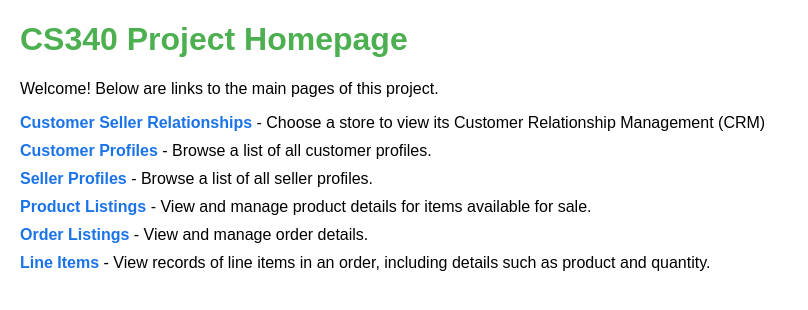
After one commit to bricar25/Project-Step-3-Draft-Version, a Flask app: template store109_app/templates/index2.html in a window 1280 px wide. The commit adds this page. Shown: the top 310 px of the page, without its empty margins (0-808 px from the left). Run offline with Flask 3, Linux system fonts and the light colour scheme; the template is opened without the code that fills it, so the values that code supplies are empty; some libraries are stand-ins or nearby versions.

Commit message:
completed update step for Customers table

```diff
--- a/store109_app/app.py
+++ b/store109_app/app.py
@@ -16,7 +16,7 @@ mysql = MySQL(app)
 
 @app.route("/")
 def home():
-    return redirect("/customers")
+    return render_template("index2.html")
 
 # route for customer's page
 @app.route("/customers", methods=["POST", "GET"])
@@ -34,9 +34,49 @@ def customers():
         # render customer page paassing our query data to the customers template
         return render_template("customers.j2", data = data)
 
+# route for editCustomer page
+@app.route("/editCustomer/<int:id>", methods = ["POST", "GET"])
+def editCustomer(id):
+    if request.method == "GET":
+        query = "select * from Customers where customerID = %s" %(id)
+        cursor = mysql.connection.cursor()
+        cursor.execute(query)
+        data = cursor.fetchall()
+
+        return render_template("editCustomer.j2", data = data)
+
+    if request.method == "POST":
+        if request.form.get("edit_customer"):
+            # get user form inputs
+            first_name = request.form["first_name"]
+            last_name = request.form["last_name"]
+            email = request.form["email"]
+            password = request.form["password"]
+            phone_number = request.form["phone_number"]
+
+            # build query
+            query = """
+                    update Customers set
+                    first_name   = %s,
+                    last_name    = %s,
+                    email        = %s,
+                    password     = %s,
+                    phone_number = %s
+                    where customerID = %s;
+                    """
+            # submit and commit query
+            cursor = mysql.connection.cursor()
+            cursor.execute(query, (first_name, last_name, email, password, phone_number, id))
+            mysql.connection.commit()
+
+            # once edit is made, go to customers page
+            return redirect("/customers")
+
+
+
 
 
 
 # Listener
 if __name__ == "__main__":
-    app.run(port=8012, debug=True)
+    app.run(port=8011, debug=True)
--- a/store109_app/templates/customers.j2
+++ b/store109_app/templates/customers.j2
@@ -4,12 +4,12 @@
     <meta charset="UTF-8">
     <meta name="viewport" content="width=device-width, initial-scale=1.0">
     <title>Customers Table</title>
-    <link rel="stylesheet" href="static/style.css">
+    <link rel="stylesheet" href="/static/style.css">
 </head>
 <body>
     <header>
         <h1>Customer Profiles</h1>
-        <a href="index.html" class="back-button">Back to Main</a>
+        <a href="/" class="back-button">Back to Main</a>
     </header>
 
     <main>
@@ -32,7 +32,7 @@
                 <td>{{customer[key]}}</td>
                 {% endfor %}
                 <td class="actions">
-                    <a href="editCustomer.html">Edit</a>
+                    <a href="editCustomer/{{customer.customerID}}">Edit</a>
                     <a href="#delete">Delete</a>
                 </td>
             </tr>
--- /dev/null
+++ b/store109_app/templates/index2.html
@@ -0,0 +1,45 @@
+<!DOCTYPE html>
+<html lang="en">
+<head>
+    <meta charset="UTF-8">
+    <meta name="viewport" content="width=device-width, initial-scale=1.0">
+    <title>Project Homepage</title>
+    <link rel="stylesheet" href="static/style.css">
+    <style>
+        ul {
+            list-style-type: none;
+            padding: 0;
+        }
+        li {
+            margin: 10px 0;
+        }
+        a {
+            text-decoration: none;
+            color: #1a73e8;
+            font-weight: bold;
+        }
+        a:hover {
+            color: #0056b3;
+        }
+    </style>
+</head>
+<body>
+
+    <header>
+        <h1>CS340 Project Homepage</h1>
+        <p>Welcome! Below are links to the main pages of this project.</p>
+    </header>
+
+    <main>
+        <ul>
+            <li><a href="CRMSelection.html">Customer Seller Relationships</a> - Choose a store to view its Customer Relationship Management (CRM)</li>
+            <li><a href="/customers">Customer Profiles</a> - Browse a list of all customer profiles.</li>
+            <li><a href="sellers.html">Seller Profiles</a> - Browse a list of all seller profiles.</li>
+            <li><a href="products.html">Product Listings</a> - View and manage product details for items available for sale.</li>
+	    <li><a href="orders.html">Order Listings</a> - View and manage order details.</li>
+	    <li><a href="lineitems.html">Line Items</a> - View records of line items in an order, including details such as product and quantity.<li>
+        </ul>
+    </main>
+
+</body>
+</html>
```
Also changed, not shown: store109_app/templates/editCustomer.j2 (added, +41 -0 lines).
